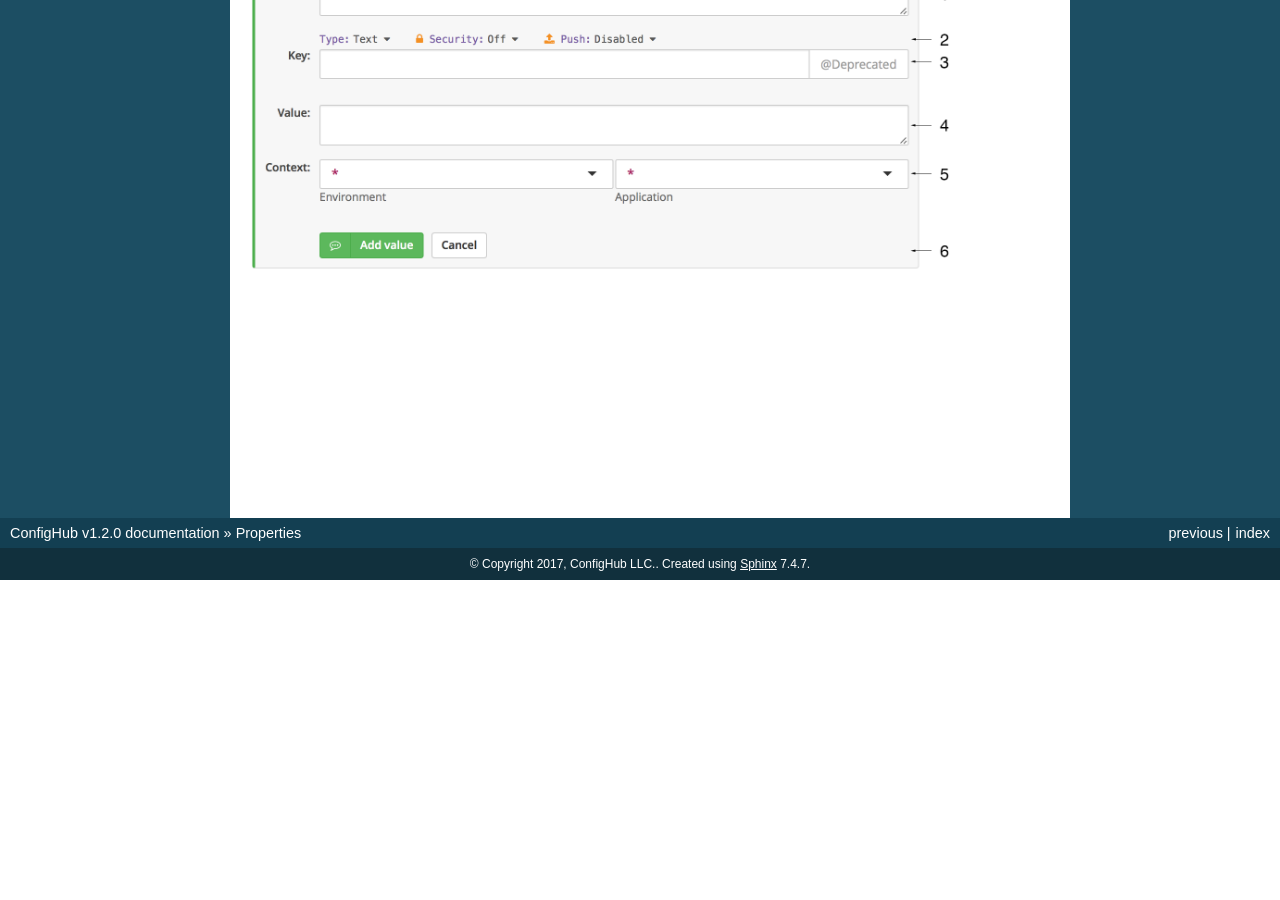
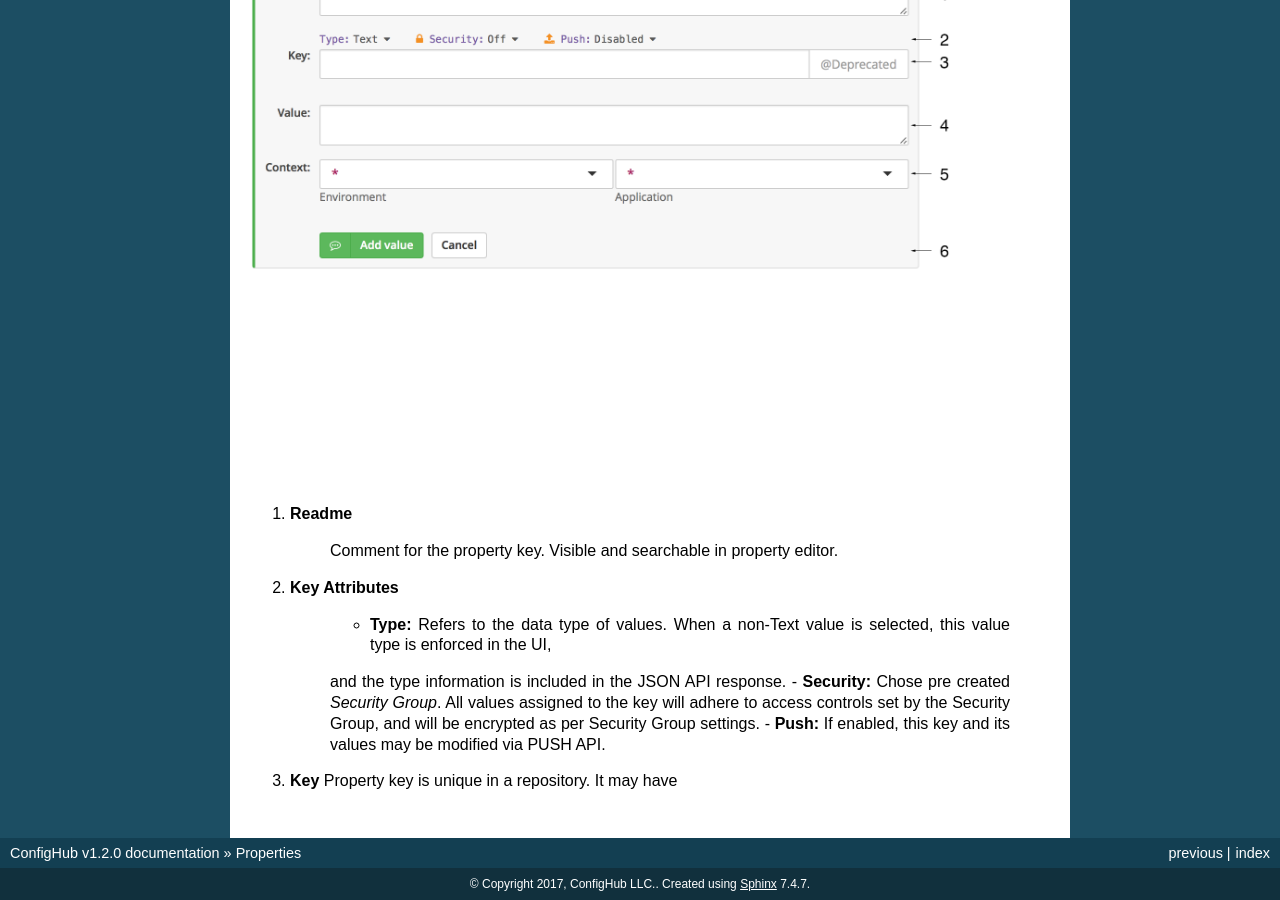
Before and after one commit to ConfigHubPub/Docs, a Sphinx documentation site: the page built from documentation/pages/tabs/config/properties.rst, in a window 1280 px wide and 900 px high, scrolled down 1861 px. Built offline with Sphinx 7.4.7, drawn with Linux system fonts in a browser that asks for light colours; pages that are not in the unit, such as notebooks, are missing from menus; before the commit the page ends 2441 px from its top, so only the background shows below that.

Commit message:
properties

```diff
--- a/documentation/pages/tabs/config/properties.rst
+++ b/documentation/pages/tabs/config/properties.rst
@@ -77,3 +77,17 @@ Create a new Property
 ^^^^^^^^^^^^^^^^^^^^^
 
 .. image:: /images/newProperty.png
+
+1. **Readme**
+
+    Comment for the property key.  Visible and searchable in property editor.
+
+2. **Key Attributes**
+
+    - **Type:** Refers to the data type of values.  When a non-Text value is selected, this value type is enforced in the UI,
+    and the type information is included in the JSON API response.
+    - **Security:** Chose pre created *Security Group*.  All values assigned to the key will adhere to access controls
+    set by the Security Group, and will be encrypted as per Security Group settings.
+    - **Push:** If enabled, this key and its values may be modified via PUSH API.
+
+3. **Key** Property key is unique in a repository.  It may have
```
